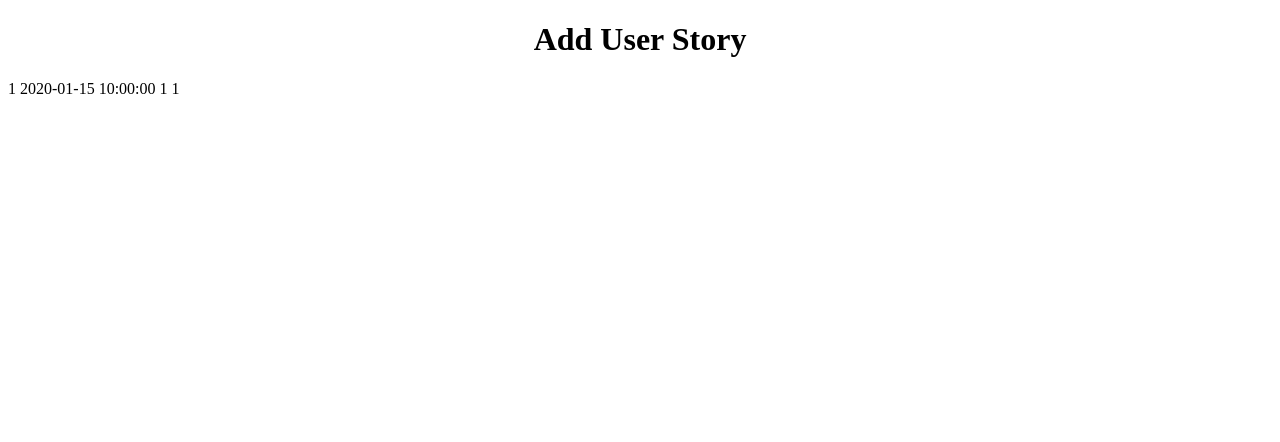
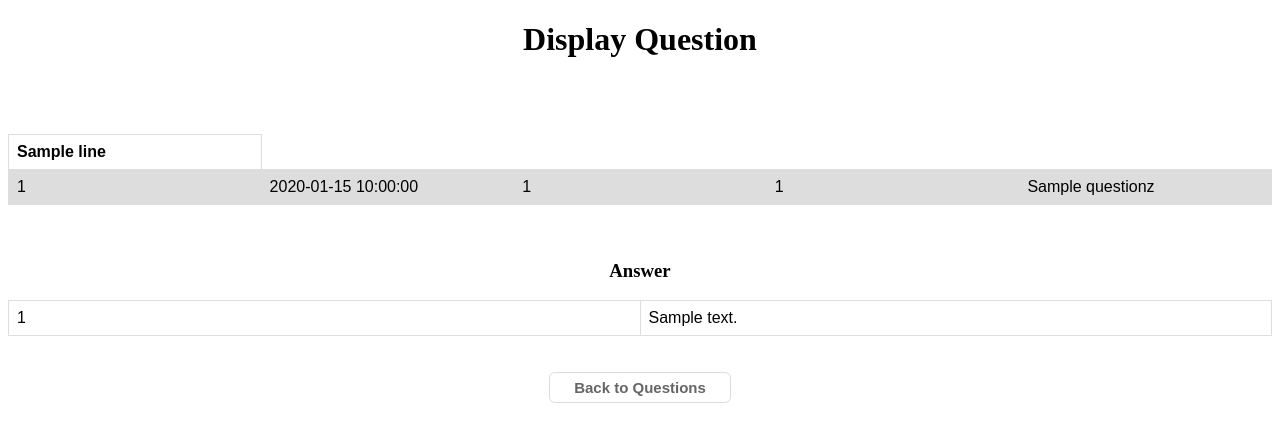
Before and after one commit to MateMiklos/AskMate, a Flask app: template templates/display.html in a window 1280 px wide. Shown: the top 442 px of the page. Run offline with Flask 2, Linux system fonts and the light colour scheme; the template is opened without the code that fills it: most values are stand-ins (such as "Sample title", 1, 10 or a date in 2020).

Commit message:
Add files via upload

```diff
--- a/templates/display.html
+++ b/templates/display.html
@@ -7,12 +7,39 @@
     <link rel="stylesheet" type="text/css" href="{{ url_for('static', filename='stylesheets/style.css') }}">
 </head>
 <body>
-<h1>Add User Story</h1>
-<form action="/question/{{ line['id'] }}" method="GET">
-    <td>{{ line['id'] }}</td>
-    <td>{{ line['submission_time'] }}</td>
-    <td>{{ line['view_number'] }}</td>
-    <td>{{ line['vote_number'] }}</td>
+<h1>Display Question</h1>
+<br action="/question/<question_id>" method="GET">
+<table>
+    <tr>
+        {% for line in header %}
+            <th>{{ line }}</th>
+        {% endfor %}
+    </tr>
+    <tr>
+        <td>{{ questionz['id'] }}</td>
+        <td>{{ questionz['submission_time'] }}</td>
+        <td>{{ questionz['view_number'] }}</td>
+        <td>{{ questionz['vote_number'] }}</td>
+        <td>{{ questionz['title'] }}</td>
+    </tr>
+    <br><br>
+</table>
+<br><br>
+<div style="text-align:center;">
+<h3>Answer</h3>
+</div>
+<table>
+    <tr>
+
+    <td>{{ answers['id'] }}</td>
+    <td>{{ answers['message'] }}</td>
+
+    </tr>
+</table>
+<br><br>
+<div style="text-align:center;">
+<a href='/list' class="button" style="text-decoration: none">Back to Questions</a>
+</div>
 </form>
 </body>
 </html>
```
Also changed, not shown: templates/add.html (+12 -5 lines), templates/list.html (+7 -2 lines).
